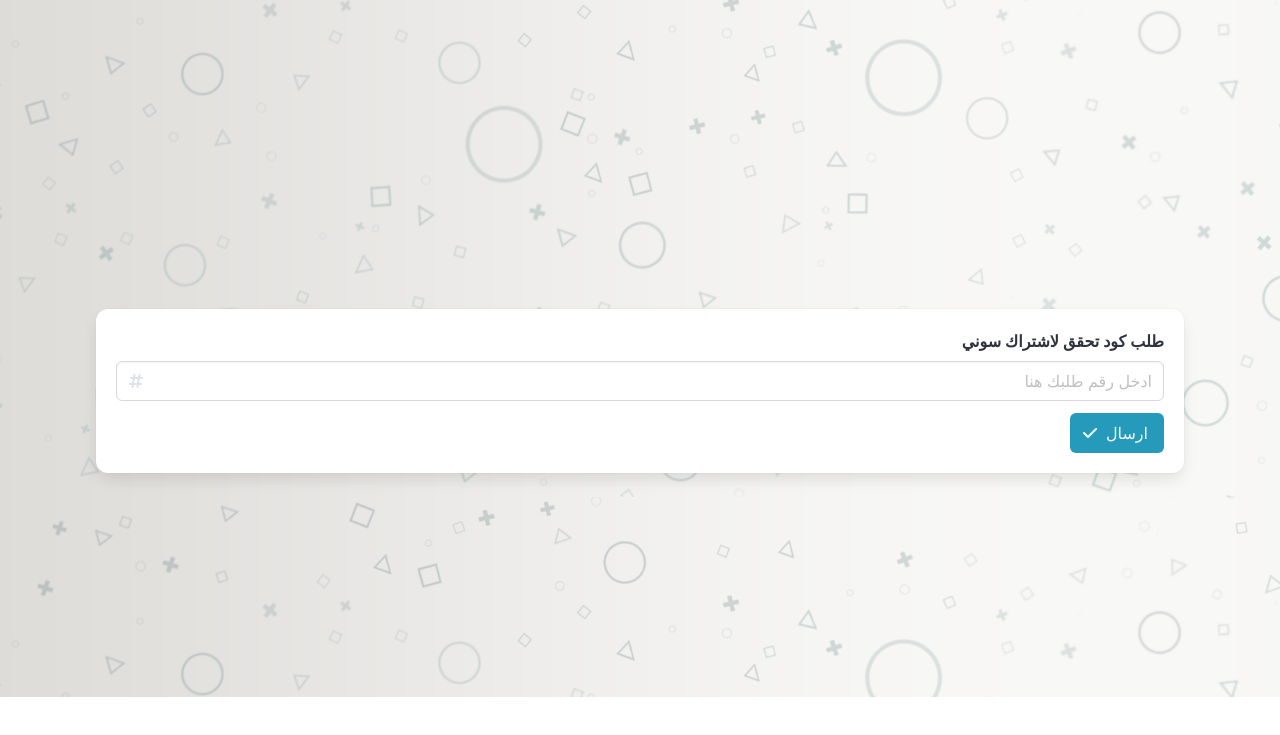
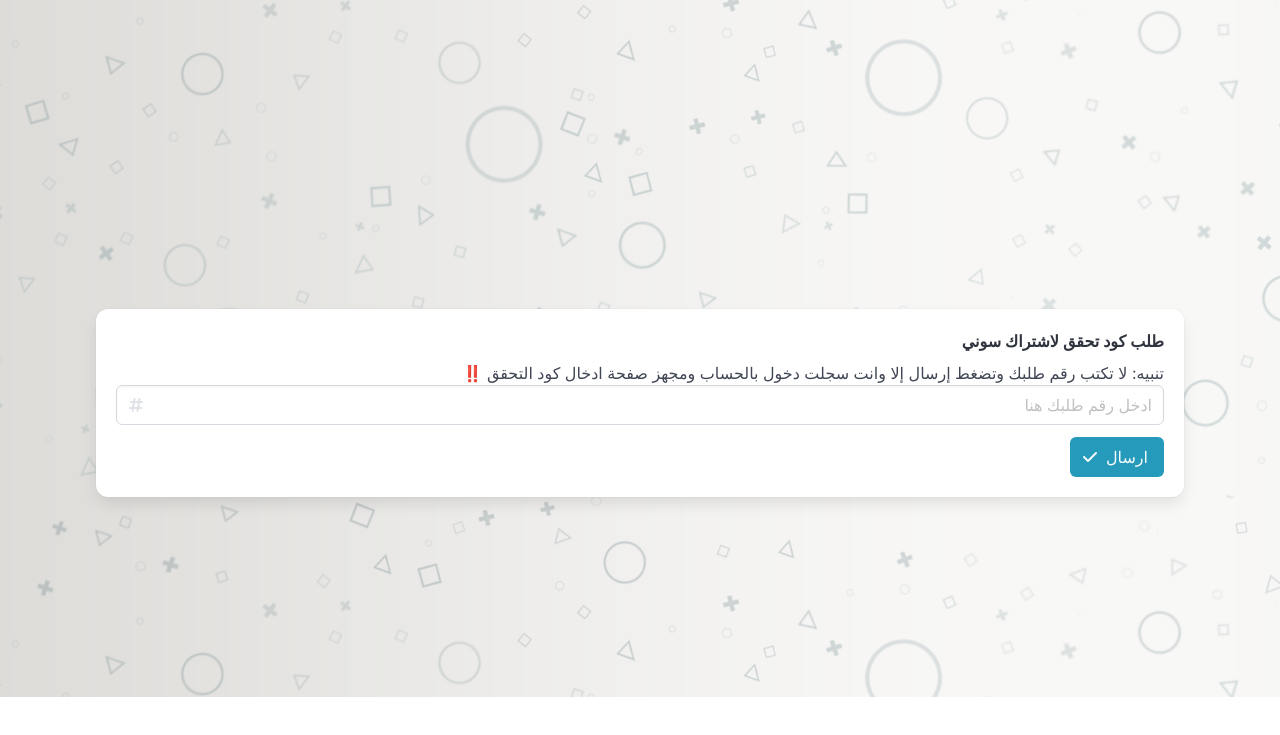
Before and after one commit to TrendyMuffin/silver-engine, a plain HTML site: page index.html in a window 1280 px wide. Shown: the part 103-838 px from the top of the page. Drawn offline with nearby package versions, Linux system fonts and the light colour scheme.

Commit message:
Update index.html

```diff
--- a/index.html
+++ b/index.html
@@ -42,6 +42,7 @@
                 <div class="field">
                     <label class="label">طلب كود تحقق لاشتراك سوني
                     </label>
+                    <p>تنبيه: لا تكتب رقم طلبك وتضغط إرسال إلا وانت سجلت دخول بالحساب ومجهز صفحة ادخال كود التحقق ‼️</p>
                     <div class="control has-icons-left">
                         <input class="input" type="number" name="order_id" placeholder="ادخل رقم طلبك هنا" required>
                         <span class="icon is-small is-left">
```
